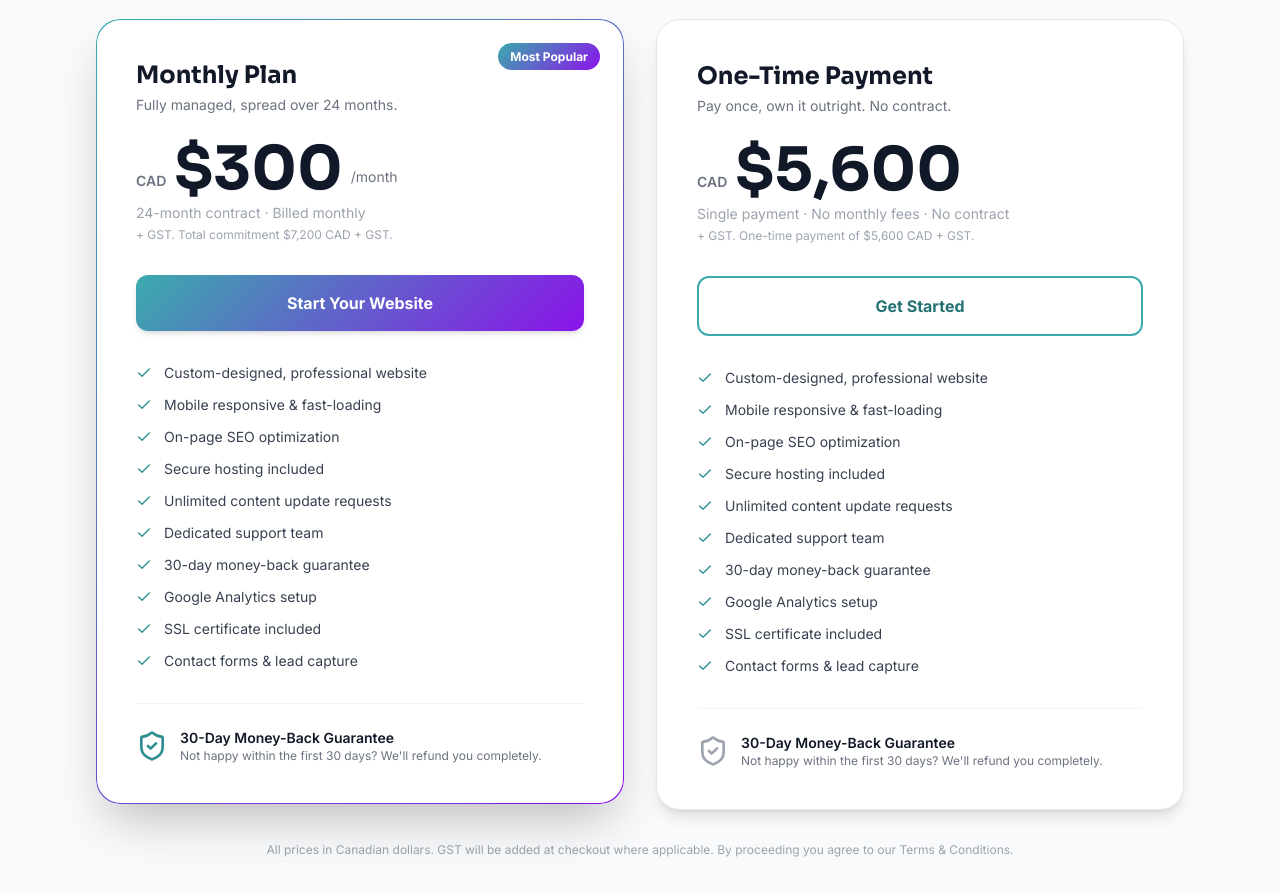
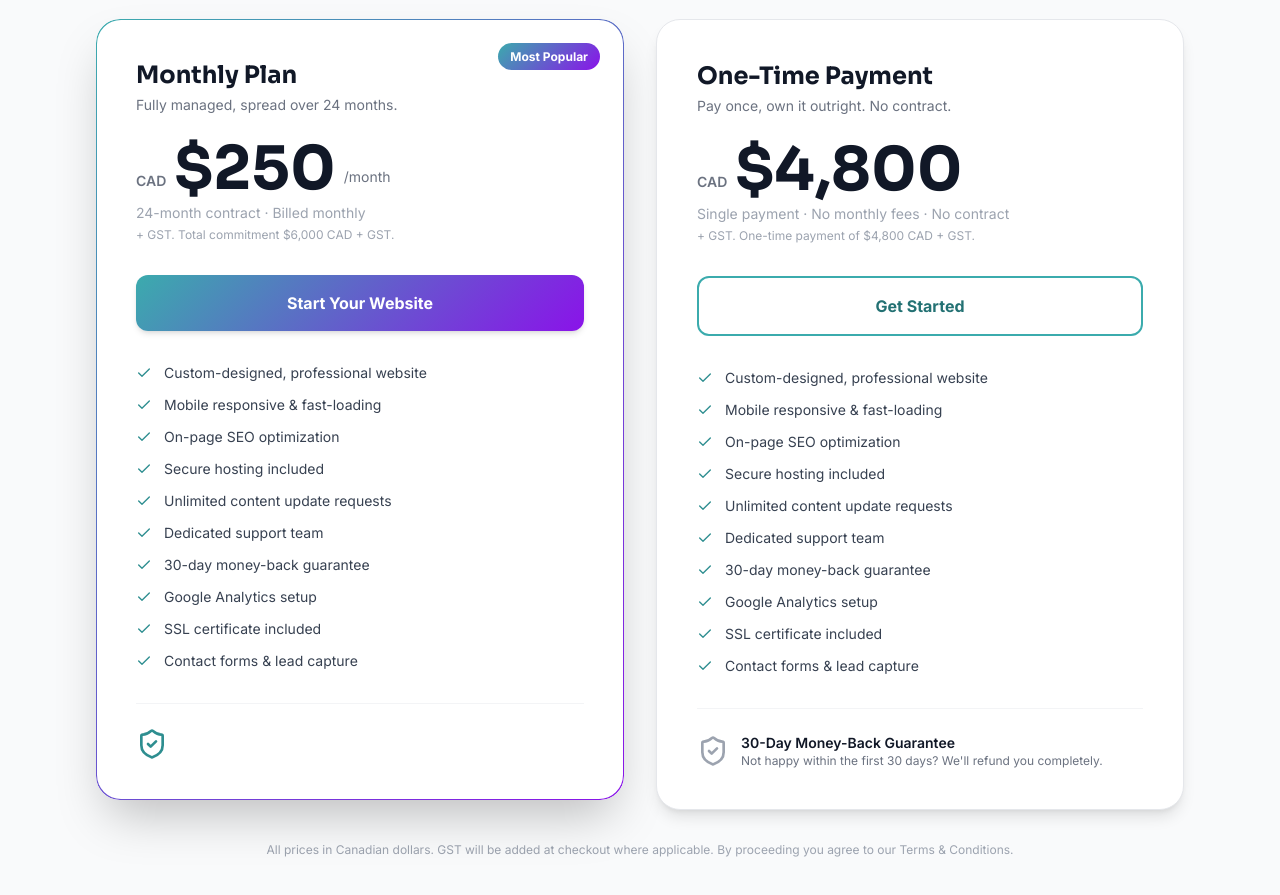
Before and after one commit to IronCanuck/digital-pivot-website, a React (Vite) app: page / in a window 1280 px wide. Shown: the part 6380-7275 px from the top of the page. Built offline with nearby package versions, Linux system fonts and the light colour scheme; no server answers; the database is empty.

Commit message:
price update

```diff
--- a/src/components/PricingSection.tsx
+++ b/src/components/PricingSection.tsx
@@ -55,14 +55,14 @@ export default function PricingSection() {
 
               <div className="flex items-end gap-2 mb-1">
                 <span className="text-sm font-semibold text-gray-500 mb-2">CAD</span>
-                <span className="font-display text-6xl font-bold text-gray-900">$300</span>
+                <span className="font-display text-6xl font-bold text-gray-900">$250</span>
                 <span className="text-gray-500 text-sm mb-3">/month</span>
               </div>
               <p className="text-sm text-gray-400 mb-1">24-month contract · Billed monthly</p>
-              <p className="text-xs text-gray-400 mb-8">+ GST. Total commitment $7,200 CAD + GST.</p>
+              <p className="text-xs text-gray-400 mb-8">+ GST. Total commitment $6,000 CAD + GST.</p>
 
               <button
-                onClick={() => openModal('Monthly Plan — $300/month')}
+                onClick={() => openModal('Monthly Plan — $250/month')}
                 className="block w-full text-center py-4 rounded-xl bg-gradient-brand text-white font-bold text-base hover:opacity-90 transition-opacity shadow-md mb-8"
               >
                 Start Your Website
@@ -79,10 +79,6 @@ export default function PricingSection() {
 
               <div className="mt-8 pt-6 border-t border-gray-100 flex items-center gap-3">
                 <ShieldCheck className="w-8 h-8 text-teal-500 shrink-0" />
-                <div>
-                  <p className="font-semibold text-gray-900 text-sm">30-Day Money-Back Guarantee</p>
-                  <p className="text-gray-500 text-xs">Not happy within the first 30 days? We'll refund you completely.</p>
-                </div>
               </div>
             </div>
           </div>
@@ -95,10 +91,10 @@ export default function PricingSection() {
 
               <div className="flex items-end gap-2 mb-1">
                 <span className="text-sm font-semibold text-gray-500 mb-2">CAD</span>
-                <span className="font-display text-6xl font-bold text-gray-900">$5,600</span>
+                <span className="font-display text-6xl font-bold text-gray-900">$4,800</span>
               </div>
               <p className="text-sm text-gray-400 mb-1">Single payment · No monthly fees · No contract</p>
-              <p className="text-xs text-gray-400 mb-8">+ GST. One-time payment of $5,600 CAD + GST.</p>
+              <p className="text-xs text-gray-400 mb-8">+ GST. One-time payment of $4,800 CAD + GST.</p>
 
               <button
                 onClick={() => openModal('One-Time Payment — $5,600')}
```
Also changed, not shown: .cursor/settings.json (added).
